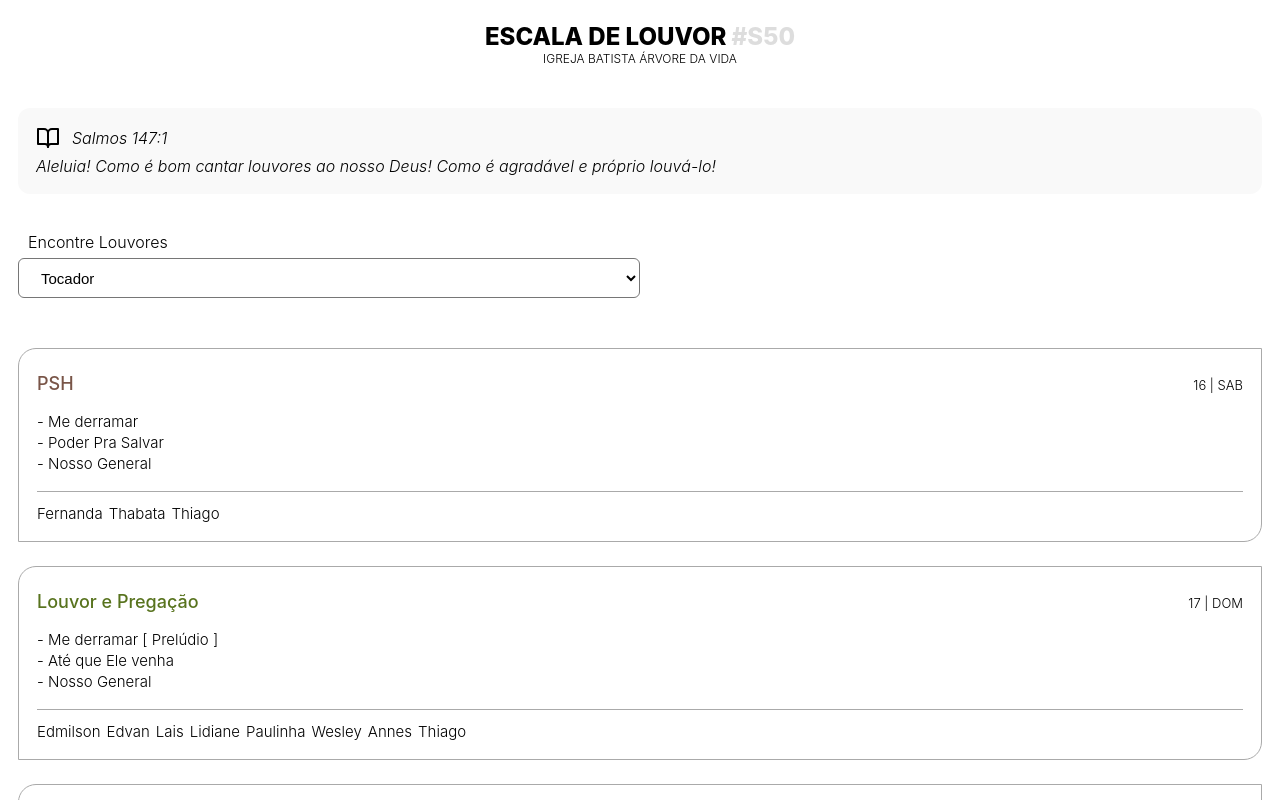
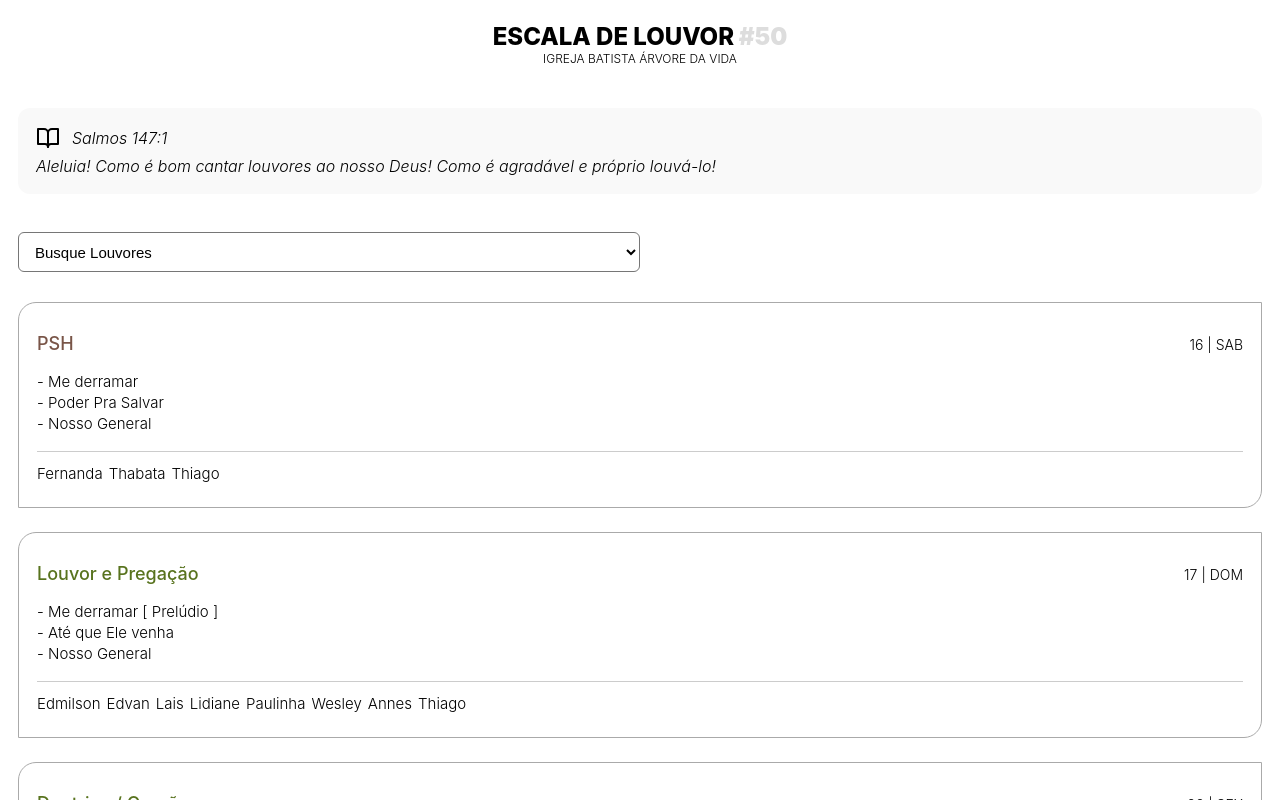
Before and after one commit to hupernikomen/scalepraise, a React (Create React App) app: page / in a window 1280 px wide. Shown: the top 800 px of the page. Built offline with nearby package versions, Linux system fonts and the light colour scheme.

Commit message:
melhorias

```diff
--- a/src/App.js
+++ b/src/App.js
@@ -287,7 +287,7 @@ export default function App() {
 
       <div style={{ marginBottom: 20, backgroundColor: '#fff', display: 'flex', flexDirection: 'column', alignItems: 'center', justifyContent: 'center', padding: 22 }}>
         <h1 style={{ fontSize: 24, fontWeight: 800, color: '#000', margin: 0 }}>
-          ESCALA DE LOUVOR<span style={{ fontSize: 24, color: '#ddd', fontWeight: 800 }}> #S{numDaSemanaNoAno}</span>
+          ESCALA DE LOUVOR<span style={{ fontSize: 24, color: '#ddd', fontWeight: 900 }}> #{numDaSemanaNoAno}</span>
         </h1>
         <span style={{ fontWeight: 300, fontSize: 12 }}>IGREJA BATISTA ÁRVORE DA VIDA</span>
       </div>
@@ -295,14 +295,13 @@ export default function App() {
       <div style={{ padding: '0 18px' }}>{SorteiaVersiculo()}</div>
 
       <div style={{ padding: 18, marginTop: 20 }}>
-        <div style={{ marginBottom: 50 }}>
-          <label style={{ margin: '10px', fontWeight: 300 }}>Encontre Louvores</label>
-          <div style={{ display: 'flex', margin: '6px 0', gap: 6 }}>
+        <div style={{ marginBottom: 30 }}>
+          <div style={{ display: 'flex', gap: 6 }}>
             <select
-              style={{ fontWeight: 300, fontSize: 15, width: '50%', background: '#fff', height: 40, padding: '0 18px', borderRadius: 6, outline: 'none' }}
+              style={{ fontWeight: 300, fontSize: 15, width: '50%', background: '#fff', height: 40, padding: '0 12px', borderRadius: 6, outline: 'none' }}
               onChange={(e) => setTocador(e.target.value)}
             >
-              <option>Tocador</option>
+              <option>Busque Louvores</option>
               {tocadores.map((tocador, index) => (
                 <option key={index}>{tocador}</option>
               ))}
@@ -310,7 +309,7 @@ export default function App() {
 
             {tocador ? (
               <select
-                style={{ fontWeight: 300, fontSize: 15, width: '50%', background: '#fff', padding: '0 18px', height: 40, borderRadius: 6, outline: 'none' }}
+                style={{ fontWeight: 300, fontSize: 15, width: '50%', background: '#fff', padding: '0 12px', height: 40, borderRadius: 6, outline: 'none' }}
                 onChange={(e) => setTipoLouvor(e.target.value)}
               >
                 <option>Momento</option>
@@ -325,9 +324,9 @@ export default function App() {
           <div style={{ margin: 18 }}>
             {louvoresTocador.map((louvor, index) => {
               return (
-                <div key={index} style={{ fontSize: 15, fontWeight: 300, alignItems: 'center', display: 'flex', flexDirection: 'row' }}>
+                <div key={index} style={{ fontWeight: 300, alignItems: 'center', display: 'flex', flexDirection: 'row' }}>
                   - {louvor?.louvor}
-                  {louvor?.tom ? <span style={{ fontWeight: 600, marginLeft: 20, color: '#795548' }}> ♪ {louvor?.tom}</span> : null}
+                  {louvor?.tom ? <span style={{ fontWeight: 300, marginLeft: 20, color: '#795548' }}> ♪ {louvor?.tom}</span> : null}
                 </div>
               );
             })}
--- a/src/CalendarItem/estilo.css
+++ b/src/CalendarItem/estilo.css
@@ -1,6 +1,6 @@
 .container {
   border: 0.4px solid #aaa;
-  padding: 12px 18px 18px;
+  padding: 18px 18px 24px;
   border-radius: 18px 0 18px 0;
   margin-bottom: 24px;
 }
--- a/src/CalendarItem/index.js
+++ b/src/CalendarItem/index.js
@@ -30,13 +30,12 @@ export default function CalendarItem({ data }) {
         <div className="date">
           <span
             style={{
-              fontWeight: 400,
               color: data.culto === 'PSH' ? '#795548' : '#58731e'
             }}
           >
             <span
               style={{
-                fontSize: 13,
+                fontSize: 14,
                 fontWeight: 300,
                 color: '#000'
               }}
@@ -92,7 +91,7 @@ export default function CalendarItem({ data }) {
           display: 'flex',
           flexWrap: 'wrap',
           borderWidth: 0.5,
-          borderTop: '1px solid #aaa',
+          borderTop: '.5px solid #ccc',
           paddingTop: 12,
           gap: 6
         }}
```
